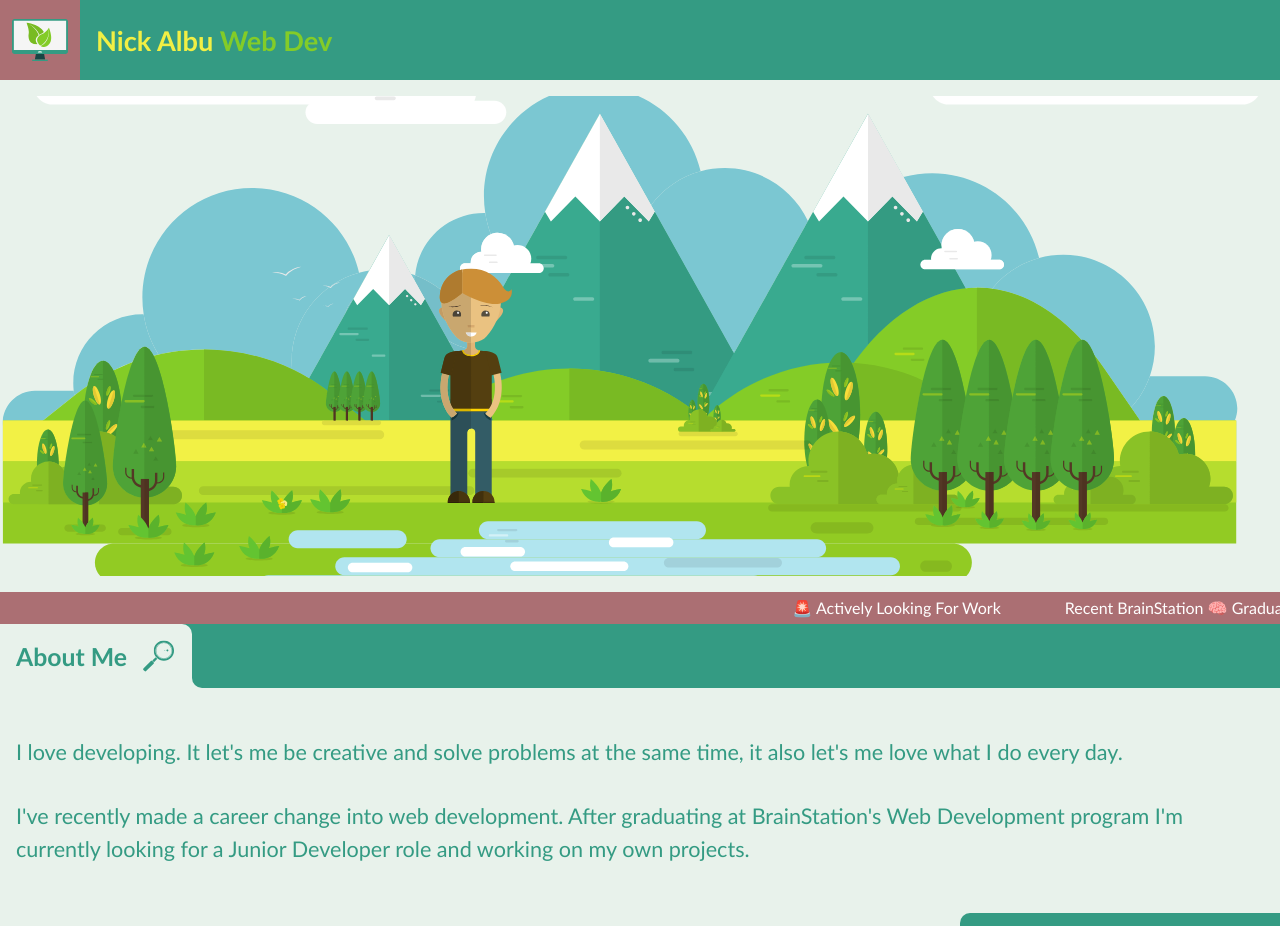
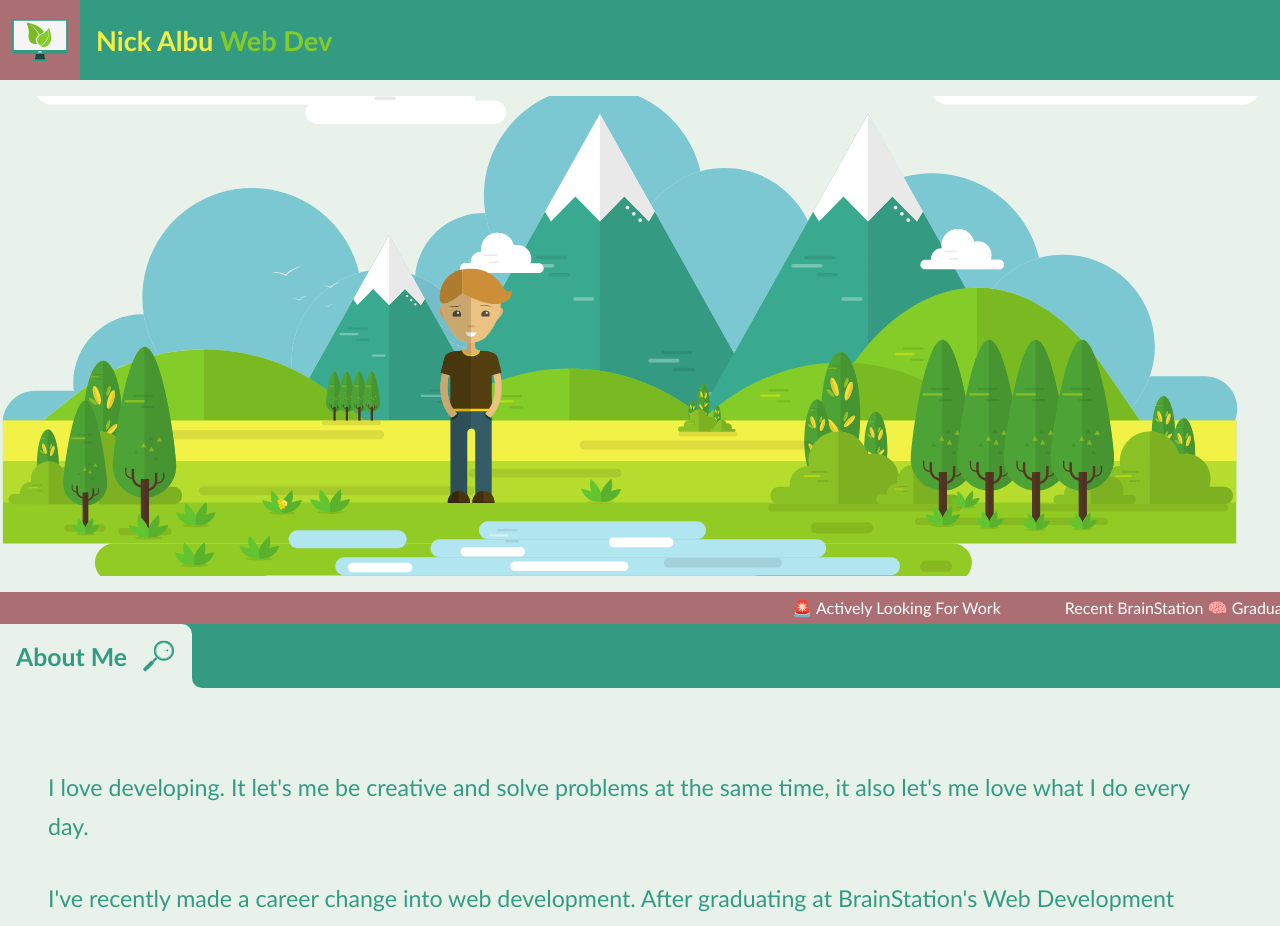
Before and after one commit to nick-albu/my-portfolio, a React (Create React App) app in the folder client/: page / in a window 1280 px wide. Shown: the top 926 px of the page. Built offline with nearby package versions, Linux system fonts and the light colour scheme.

Commit message:
tablet margins for projects/about components

```diff
--- a/client/src/components/About/About.scss
+++ b/client/src/components/About/About.scss
@@ -1,4 +1,5 @@
 @use '../../partials/variables' as *;
+@use '../../partials/mixins' as *;
 
 .about {
     width: 100%;
@@ -44,6 +45,9 @@
         align-items: flex-start;
         background-color: $Egg;
         padding: 2rem 0;
+        @include tabletBreakpoint {
+            padding: 4rem 2rem;
+        }
     }
     &__body {
         color: $Teal;
@@ -51,5 +55,9 @@
         padding: 1rem;
         margin: 0;
         line-height: 1.5;
+        @include tabletBreakpoint {
+            font-size: 1.45rem;
+            line-height: 1.7;
+        }
     }
 }
--- a/client/src/components/Projects/Projects.scss
+++ b/client/src/components/Projects/Projects.scss
@@ -1,4 +1,5 @@
 @use '../../partials/variables' as *;
+@use '../../partials/mixins' as *;
 
 .projects {
 
@@ -49,6 +50,9 @@
         align-items: center;
         background-color: $Teal;
         padding: 1rem;
+        @include tabletBreakpoint {
+            padding: 4rem 2rem;
+        }
     }
     &__itemContainer {
         margin: 1rem;
--- /dev/null
+++ b/client/src/partials/_mixins.scss
@@ -0,0 +1,7 @@
+@use './variables' as *;
+
+@mixin tabletBreakpoint {
+    @media (min-width: $tabletWidth) {
+        @content;
+    }
+}
```
